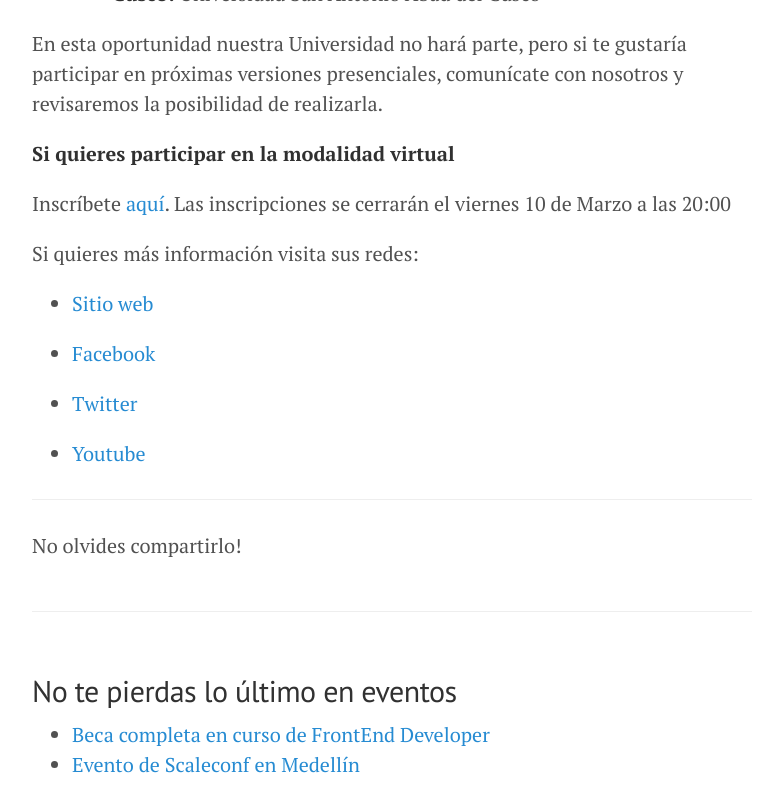
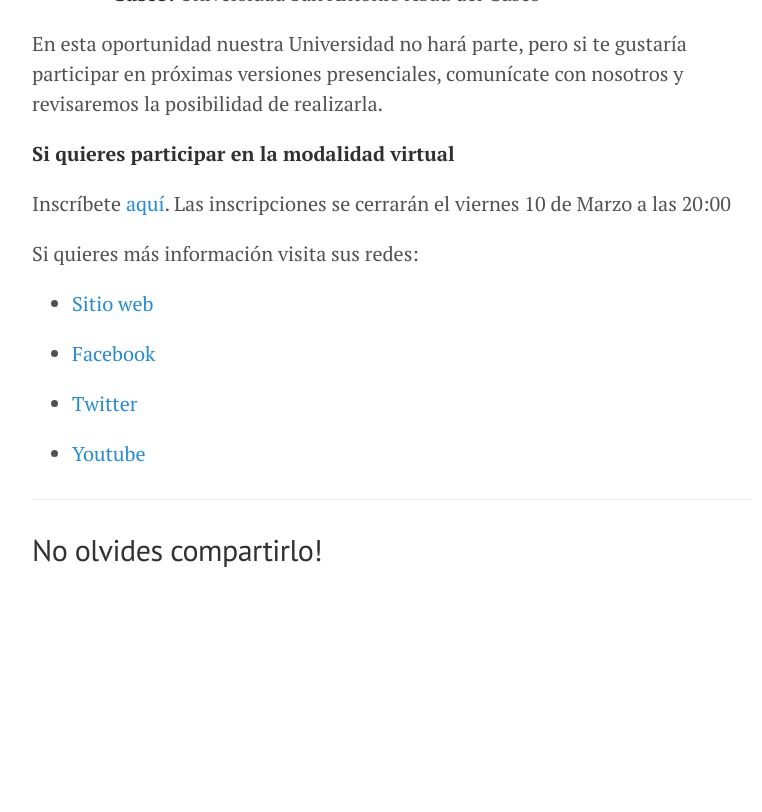
Before and after one commit to ingsistemasudem/ingsistemasudem.github.io, a Jekyll site: the page built from _posts/2017-03-02-competencia-programacion.md, in a window 1280 px wide and 900 px high, scrolled down 1840 px. Shown: the top 812 px of the window, without its empty margins (248-1010 px from the left). Built offline with Jekyll 4.4.1, drawn with Linux system fonts in a browser that asks for light colours; comment, search, counter and statistics services are not loaded; after the commit the page ends 2509 px from its top, so only the background shows below that.

Commit message:
add new posts

```diff
--- a/_layouts/default.html
+++ b/_layouts/default.html
@@ -25,6 +25,6 @@
         {{ content }}
       </div>
     </div>
-
+    <!-- Go to www.addthis.com/dashboard to customize your tools --> <script type="text/javascript" src="//s7.addthis.com/js/300/addthis_widget.js#pubid=ra-59b4110afa1be57c"></script>
   </body>
 </html>
--- a/_layouts/post.html
+++ b/_layouts/post.html
@@ -14,25 +14,7 @@ layout: default
   {{ content }}
 
   <hr>
-  <p>No olvides compartirlo!</p>
-  <!-- AddToAny BEGIN -->
-  <div class="a2a_kit a2a_kit_size_32 a2a_default_style">
-    <a class="a2a_button_facebook"></a>
-    <a class="a2a_button_twitter"></a>
-  </div>
-  <script async src="https://static.addtoany.com/menu/page.js"></script>
-<!-- AddToAny END -->
+  <h2>No olvides compartirlo!</h2>
   <br>
-  <div class="related">
-    <h2>No te pierdas lo último en {{page.categories[0]}}</h2>
-    <ul>
-      {% for post in site.posts %}
-        {% if page.categories[0] == post.categories[0] and
-              page.title != post.title %}
-            <li><a href="{{ post.url }}">{{ post.title }}</a></li>
-        {% endif %}
-      {% endfor %}
-    </ul>
-  </div>
 </div>
 {% include disqus.html disqus_identifier=page.disqus_identifier %}
```
Also changed, not shown: _posts/2017-03-05-parciales.md (deleted, +0 -11 lines), _posts/2017-08-30-foro-big-data.md (added, +17 -0 lines), _posts/2017-09-08-siccmedellin.md (added, +68 -0 lines), _posts/2017-09-09-parciales-2017-2.md (added, +18 -0 lines), assets/images/posts/foro-big-data.jpg (added), assets/images/posts/siccx.png (added).
